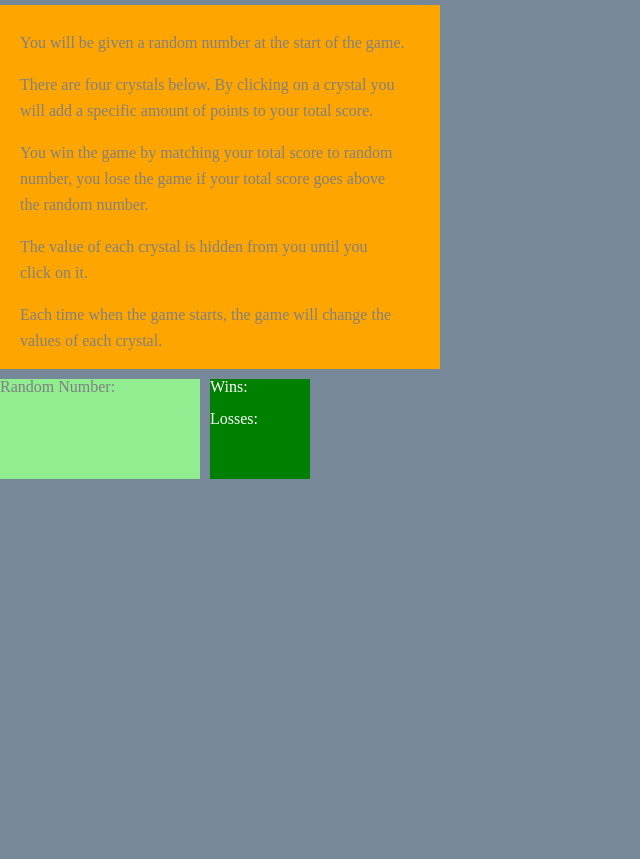
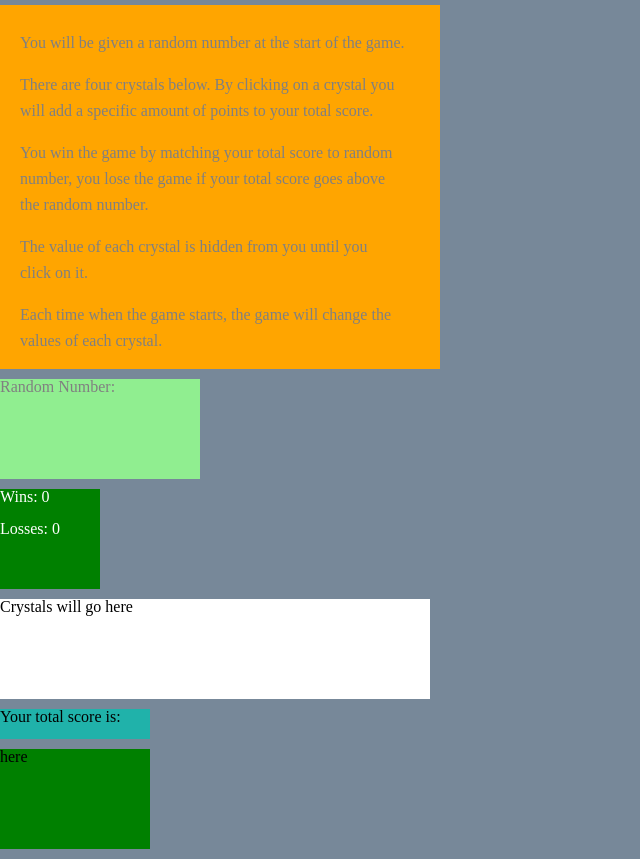
Before and after one commit to ifiuza/unit-4-game, a plain HTML site: page index.html in a window 1280 px wide. Shown: the part 95-954 px from the top of the page, without its empty margins (0-640 px from the left). Before the commit the page ends 800 px from the top, so only its background shows below. Drawn offline with nearby package versions, Linux system fonts and the light colour scheme.

Commit message:
last update/missing js now

```diff
--- a/assets/css/style.css
+++ b/assets/css/style.css
@@ -29,6 +29,8 @@ h1{
     color: gray;
 }
 
+
+
 .contains-number {
     display:block;
     color:gray;
@@ -36,7 +38,6 @@ h1{
     margin-top:10px;
     width: 200px;
     height: 100px;
-    float:left;
 }
 
 .contains-winloss {
@@ -44,8 +45,32 @@ h1{
     background-color:green;
     color: white;
     margin-top:10px;
-    margin-left:10px;
     width: 100px;
     height: 100px;
-    float: left;
 }
+
+.crystals-container{
+    display: block;
+    background-color:white;
+    width: 430px;
+    height: 100px;
+    margin-top: 10px;
+}
+
+
+.containsscore{
+    margin-top: 10px;
+    display: block;
+    background-color:lightseagreen;
+    width: 150px;
+    height: 30px;
+}
+
+.addedscore{
+    display: block;
+    background-color:green;
+    width: 150px;
+    height: 100px;
+    margin-top: 10px;
+    margin-bottom: 10px;
+}
--- a/assets/javascript/game.js
+++ b/assets/javascript/game.js
@@ -0,0 +1,8 @@
+$(document).ready(function() {
+
+    //Global variables
+    var wins = 0;
+    var losses = 0;
+    $(".wins-text").text("Wins: " + wins);
+    $(".losses-text").text("Losses: " + losses);
+});
--- a/index.html
+++ b/index.html
@@ -13,7 +13,7 @@
     crossorigin="anonymous"> -->
 
     <script src="https://code.jquery.com/jquery-3.3.1.js" integrity="sha256-2Kok7MbOyxpgUVvAk/HJ2jigOSYS2auK4Pfzbm7uH60=" crossorigin="anonymous"></script>
-    <script src="assets/javascript/game.js"></script>
+    <script src=".\assets\javascript\game.js"></script>
 
 
 </head>
@@ -44,19 +44,37 @@
                 </div>
         </div>
 
-        <div class="wrapper">
             <div class="contains-number">
+                <div>
                 <p>Random Number:</p>
-
+                </div>
             </div>
 
             <div class="contains-winloss">
-               <p>Wins:</p><br>
-               <p>Losses:</p>
+                <div>
+               <p class="wins-text"></p><br>
+               <p class="losses-text"></p>
+                </div>
+            </div>
+
+        <div class="crystals-container">
+
+            <div class="crystals">
+                 Crystals will go here
             </div>
         </div>
 
+          <div class="containsscore">
+              <div class ="total-score">
+                Your total score is:
+              </div>
+          </div>
 
+        <div class="addedscore">
+                <div class ="added">
+                    <p>here</p>
+                </div>
+        </div>
 
 
 
```
